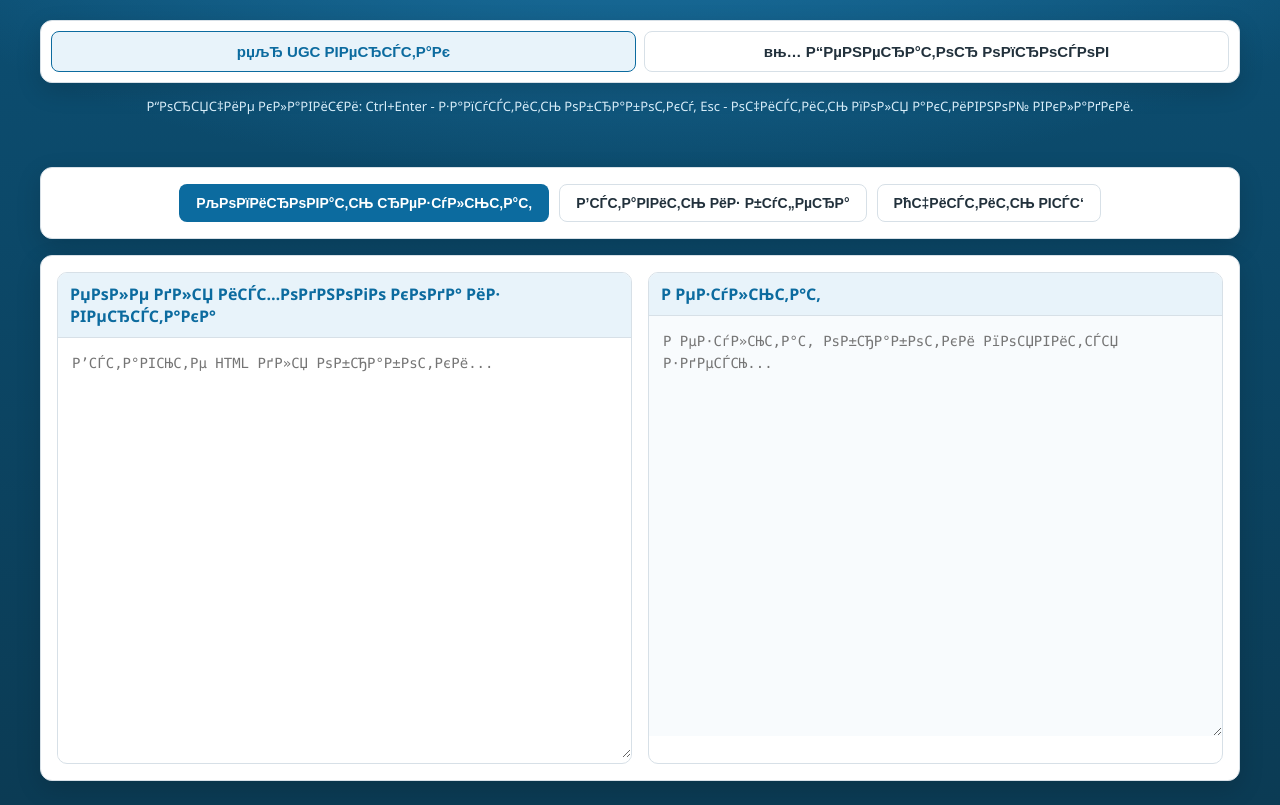
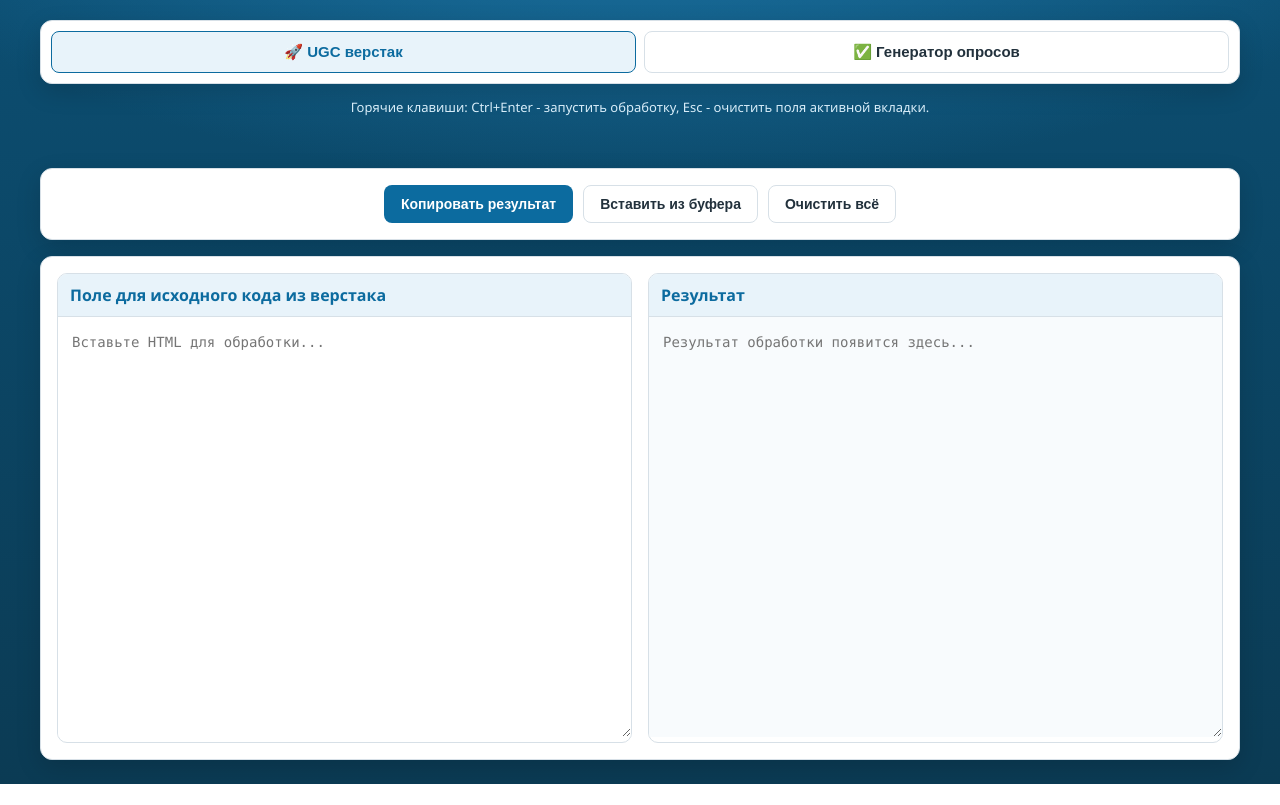
Before and after one commit to mishaorcas/ugcgenerator, a Flask app: page / in a window 1280 px wide. Shown: the part 65-870 px from the top of the page. After the commit the page ends 849 px from the top, so only its background shows below. Run offline with Flask 3, Linux system fonts and the light colour scheme.

Commit message:
Restore proper UTF-8 Russian text in index.html

```diff
--- a/templates/index.html
+++ b/templates/index.html
@@ -298,64 +298,64 @@
             <h1>UGCGENERATOR</h1>
         </header>
 
-        <section class="tabs panel" role="tablist" aria-label="Р Р°Р·РґРµР»С‹ РїСЂРёР»РѕР¶РµРЅРёСЏ">
+        <section class="tabs panel" role="tablist" aria-label="Разделы приложения">
             <button class="tab-btn active" id="htmlTabBtn" type="button" role="tab" aria-controls="htmlTabPanel" aria-selected="true" data-tab="html">
-                рџљЂ UGC РІРµСЂСЃС‚Р°Рє
+                🚀 UGC верстак
             </button>
             <button class="tab-btn" id="pollTabBtn" type="button" role="tab" aria-controls="pollTabPanel" aria-selected="false" data-tab="poll">
-                вњ… Р“РµРЅРµСЂР°С‚РѕСЂ РѕРїСЂРѕСЃРѕРІ
+                ✅ Генератор опросов
             </button>
         </section>
 
         <section class="tab-panel active" id="htmlTabPanel" data-panel="html" role="tabpanel" aria-labelledby="htmlTabBtn">
-            <p class="hint">Р“РѕСЂСЏС‡РёРµ РєР»Р°РІРёС€Рё: Ctrl+Enter - Р·Р°РїСѓСЃС‚РёС‚СЊ РѕР±СЂР°Р±РѕС‚РєСѓ, Esc - РѕС‡РёСЃС‚РёС‚СЊ РїРѕР»СЏ Р°РєС‚РёРІРЅРѕР№ РІРєР»Р°РґРєРё.</p>
+            <p class="hint">Горячие клавиши: Ctrl+Enter - запустить обработку, Esc - очистить поля активной вкладки.</p>
             <div id="status" class="status" aria-live="polite"></div>
 
             <section class="panel toolbar">
-                <button class="btn" id="copyBtn" type="button">РљРѕРїРёСЂРѕРІР°С‚СЊ СЂРµР·СѓР»СЊС‚Р°С‚</button>
-                <button class="btn secondary" id="pasteBtn" type="button">Р’СЃС‚Р°РІРёС‚СЊ РёР· Р±СѓС„РµСЂР°</button>
-                <button class="btn secondary" id="clearBtn" type="button">РћС‡РёСЃС‚РёС‚СЊ РІСЃС‘</button>
+                <button class="btn" id="copyBtn" type="button">Копировать результат</button>
+                <button class="btn secondary" id="pasteBtn" type="button">Вставить из буфера</button>
+                <button class="btn secondary" id="clearBtn" type="button">Очистить всё</button>
             </section>
 
             <section class="panel grid">
                 <article class="editor">
-                    <div class="editor-header">РџРѕР»Рµ РґР»СЏ РёСЃС…РѕРґРЅРѕРіРѕ РєРѕРґР° РёР· РІРµСЂСЃС‚Р°РєР°</div>
-                    <label for="inputText" class="sr-only">РџРѕР»Рµ РґР»СЏ РёСЃС…РѕРґРЅРѕРіРѕ РєРѕРґР° РёР· РІРµСЂСЃС‚Р°РєР°</label>
-                    <textarea id="inputText" spellcheck="false" placeholder="Р’СЃС‚Р°РІСЊС‚Рµ HTML РґР»СЏ РѕР±СЂР°Р±РѕС‚РєРё..."></textarea>
+                    <div class="editor-header">Поле для исходного кода из верстака</div>
+                    <label for="inputText" class="sr-only">Поле для исходного кода из верстака</label>
+                    <textarea id="inputText" spellcheck="false" placeholder="Вставьте HTML для обработки..."></textarea>
                 </article>
                 <article class="editor">
-                    <div class="editor-header">Р РµР·СѓР»СЊС‚Р°С‚</div>
-                    <label for="outputText" class="sr-only">Р РµР·СѓР»СЊС‚Р°С‚</label>
-                    <textarea id="outputText" spellcheck="false" readonly placeholder="Р РµР·СѓР»СЊС‚Р°С‚ РѕР±СЂР°Р±РѕС‚РєРё РїРѕСЏРІРёС‚СЃСЏ Р·РґРµСЃСЊ..."></textarea>
+                    <div class="editor-header">Результат</div>
+                    <label for="outputText" class="sr-only">Результат</label>
+                    <textarea id="outputText" spellcheck="false" readonly placeholder="Результат обработки появится здесь..."></textarea>
                 </article>
             </section>
         </section>
 
         <section class="tab-panel" id="pollTabPanel" data-panel="poll" role="tabpanel" aria-labelledby="pollTabBtn" hidden>
-            <p class="hint">РџРµСЂРІР°СЏ СЃС‚СЂРѕРєР° - РІРѕРїСЂРѕСЃ, РєР°Р¶РґР°СЏ СЃР»РµРґСѓСЋС‰Р°СЏ СЃС‚СЂРѕРєР° - РІР°СЂРёР°РЅС‚ РІ С„РѕСЂРјР°С‚Рµ: СЌРјРѕРґР·Рё Рё С‚РµРєСЃС‚ РѕС‚РІРµС‚Р°.</p>
+            <p class="hint">Первая строка - вопрос, каждая следующая строка - вариант в формате: эмодзи и текст ответа.</p>
 
             <section class="panel toolbar">
                 <label class="toggle" for="multipleChoiceToggle">
                     <input type="checkbox" id="multipleChoiceToggle">
-                    <span>вљЎпёЏ РћРїСЂРѕСЃ СЃ С‡РµРєР±РѕРєСЃР°РјРё</span>
+                    <span>⚡️ Опрос с чекбоксами</span>
                 </label>
-                <button class="btn" id="pollCopyBtn" type="button">РљРѕРїРёСЂРѕРІР°С‚СЊ JSON</button>
-                <button class="btn secondary" id="pollPasteBtn" type="button">Р’СЃС‚Р°РІРёС‚СЊ РёР· Р±СѓС„РµСЂР°</button>
-                <button class="btn secondary" id="pollClearBtn" type="button">РћС‡РёСЃС‚РёС‚СЊ РІСЃС‘</button>
+                <button class="btn" id="pollCopyBtn" type="button">Копировать JSON</button>
+                <button class="btn secondary" id="pollPasteBtn" type="button">Вставить из буфера</button>
+                <button class="btn secondary" id="pollClearBtn" type="button">Очистить всё</button>
             </section>
 
             <p class="error-line" id="pollError" aria-live="polite"></p>
 
             <section class="panel grid">
                 <article class="editor">
-                    <div class="editor-header">РўРµРєСЃС‚ РѕРїСЂРѕСЃР°</div>
-                    <label for="pollInputText" class="sr-only">РўРµРєСЃС‚ РѕРїСЂРѕСЃР°</label>
-                    <textarea id="pollInputText" spellcheck="false" placeholder="Р’СЃС‚Р°РІСЊС‚Рµ РѕРїСЂРѕСЃ РёР· РѕР±РІРµСЃР°..."></textarea>
+                    <div class="editor-header">Текст опроса</div>
+                    <label for="pollInputText" class="sr-only">Текст опроса</label>
+                    <textarea id="pollInputText" spellcheck="false" placeholder="Вставьте опрос из обвеса..."></textarea>
                 </article>
                 <article class="editor">
-                    <div class="editor-header">JSON РєРѕРґ</div>
-                    <label for="pollOutputText" class="sr-only">JSON РєРѕРґ</label>
-                    <textarea id="pollOutputText" spellcheck="false" readonly placeholder="РЎРіРµРЅРµСЂРёСЂРѕРІР°РЅРЅС‹Р№ JSON РїРѕСЏРІРёС‚СЃСЏ Р·РґРµСЃСЊ..."></textarea>
+                    <div class="editor-header">JSON код</div>
+                    <label for="pollOutputText" class="sr-only">JSON код</label>
+                    <textarea id="pollOutputText" spellcheck="false" readonly placeholder="Сгенерированный JSON появится здесь..."></textarea>
                 </article>
             </section>
         </section>
@@ -412,7 +412,7 @@
                 return;
             }
             statusEl.classList.toggle("busy", isBusy);
-            statusEl.textContent = isBusy ? "РћР±СЂР°Р±РѕС‚РєР°..." : "";
+            statusEl.textContent = isBusy ? "Обработка..." : "";
         }
 
         function showToast(message, isError = false) {
@@ -478,7 +478,7 @@
                 if (error.name === "AbortError") {
                     return;
                 }
-                showToast(error.message || "РќРµ СѓРґР°Р»РѕСЃСЊ РѕР±СЂР°Р±РѕС‚Р°С‚СЊ С‚РµРєСЃС‚.", true);
+                showToast(error.message || "Не удалось обработать текст.", true);
             } finally {
                 if (requestId === latestRequestId) {
                     setBusyState(false);
@@ -498,22 +498,22 @@
 
             const [question, ...answerLines] = lines;
             if (!question) {
-                throw new Error("РЈРєР°Р¶РёС‚Рµ РІРѕРїСЂРѕСЃ РІ РїРµСЂРІРѕР№ СЃС‚СЂРѕРєРµ.");
+                throw new Error("Укажите вопрос в первой строке.");
             }
 
             if (answerLines.length === 0) {
-                throw new Error("Р”РѕР±Р°РІСЊС‚Рµ РІР°СЂРёР°РЅС‚С‹ РѕС‚РІРµС‚Р° РЅР° РЅРѕРІС‹С… СЃС‚СЂРѕРєР°С….");
+                throw new Error("Добавьте варианты ответа на новых строках.");
             }
 
             const answers = answerLines.map((line, index) => {
                 const match = line.match(/^(\S+)\s+(.+)$/u);
                 if (!match) {
-                    throw new Error(`РЎС‚СЂРѕРєР° ${index + 2}: С„РѕСЂРјР°С‚ РґРѕР»Р¶РµРЅ Р±С‹С‚СЊ "СЌРјРѕРґР·Рё С‚РµРєСЃС‚ РѕС‚РІРµС‚Р°".`);
+                    throw new Error(`Строка ${index + 2}: формат должен быть "эмодзи текст ответа".`);
                 }
 
                 const answer = match[2].trim();
                 if (!answer) {
-                    throw new Error(`РЎС‚СЂРѕРєР° ${index + 2}: С‚РµРєСЃС‚ РѕС‚РІРµС‚Р° РЅРµ РјРѕР¶РµС‚ Р±С‹С‚СЊ РїСѓСЃС‚С‹Рј.`);
+                    throw new Error(`Строка ${index + 2}: текст ответа не может быть пустым.`);
                 }
 
                 return {
@@ -550,24 +550,24 @@
                 pollOutputEl.value = payload ? JSON.stringify(payload, null, 2) : "";
             } catch (error) {
                 pollOutputEl.value = "";
-                pollErrorEl.textContent = error.message || "РќРµ СѓРґР°Р»РѕСЃСЊ СЃРіРµРЅРµСЂРёСЂРѕРІР°С‚СЊ JSON.";
+                pollErrorEl.textContent = error.message || "Не удалось сгенерировать JSON.";
             }
         }
 
         async function copyResult() {
             const value = outputEl.value;
             if (!value.trim()) {
-                showToast("РџРѕРєР° РЅРµС‡РµРіРѕ РєРѕРїРёСЂРѕРІР°С‚СЊ.", true);
+                showToast("Пока нечего копировать.", true);
                 return;
             }
 
             try {
                 await navigator.clipboard.writeText(value);
-                showToast("Р РµР·СѓР»СЊС‚Р°С‚ СЃРєРѕРїРёСЂРѕРІР°РЅ.");
+                showToast("Результат скопирован.");
             } catch {
                 outputEl.select();
                 document.execCommand("copy");
-                showToast("Р РµР·СѓР»СЊС‚Р°С‚ СЃРєРѕРїРёСЂРѕРІР°РЅ.");
+                showToast("Результат скопирован.");
             }
         }
 
@@ -576,9 +576,9 @@
                 const text = await navigator.clipboard.readText();
                 inputEl.value = text;
                 scheduleProcessing();
-                showToast("РўРµРєСЃС‚ РІСЃС‚Р°РІР»РµРЅ РёР· Р±СѓС„РµСЂР°.");
+                showToast("Текст вставлен из буфера.");
             } catch {
-                showToast("РќРµ СѓРґР°Р»РѕСЃСЊ РїСЂРѕС‡РёС‚Р°С‚СЊ Р±СѓС„РµСЂ РѕР±РјРµРЅР°.", true);
+                showToast("Не удалось прочитать буфер обмена.", true);
             }
         }
 
@@ -590,23 +590,23 @@
             inputEl.value = "";
             outputEl.value = "";
             setBusyState(false);
-            showToast("РџРѕР»СЏ РѕС‡РёС‰РµРЅС‹.");
+            showToast("Поля очищены.");
         }
 
         async function copyPollResult() {
             const value = pollOutputEl.value;
             if (!value.trim()) {
-                showToast("РџРѕРєР° РЅРµС‡РµРіРѕ РєРѕРїРёСЂРѕРІР°С‚СЊ.", true);
+                showToast("Пока нечего копировать.", true);
                 return;
             }
 
             try {
                 await navigator.clipboard.writeText(value);
-                showToast("JSON СЃРєРѕРїРёСЂРѕРІР°РЅ.");
+                showToast("JSON скопирован.");
             } catch {
                 pollOutputEl.select();
                 document.execCommand("copy");
-                showToast("JSON СЃРєРѕРїРёСЂРѕРІР°РЅ.");
+                showToast("JSON скопирован.");
             }
         }
 
@@ -615,9 +615,9 @@
                 const text = await navigator.clipboard.readText();
                 pollInputEl.value = text;
                 generatePollCode();
-                showToast("РўРµРєСЃС‚ РѕРїСЂРѕСЃР° РІСЃС‚Р°РІР»РµРЅ РёР· Р±СѓС„РµСЂР°.");
+                showToast("Текст опроса вставлен из буфера.");
             } catch {
-                showToast("РќРµ СѓРґР°Р»РѕСЃСЊ РїСЂРѕС‡РёС‚Р°С‚СЊ Р±СѓС„РµСЂ РѕР±РјРµРЅР°.", true);
+                showToast("Не удалось прочитать буфер обмена.", true);
             }
         }
 
@@ -626,7 +626,7 @@
             pollOutputEl.value = "";
             pollErrorEl.textContent = "";
             multipleChoiceToggleEl.checked = false;
-            showToast("РџРѕР»СЏ РѕС‡РёС‰РµРЅС‹.");
+            showToast("Поля очищены.");
         }
 
         function clearActiveTab() {
```
